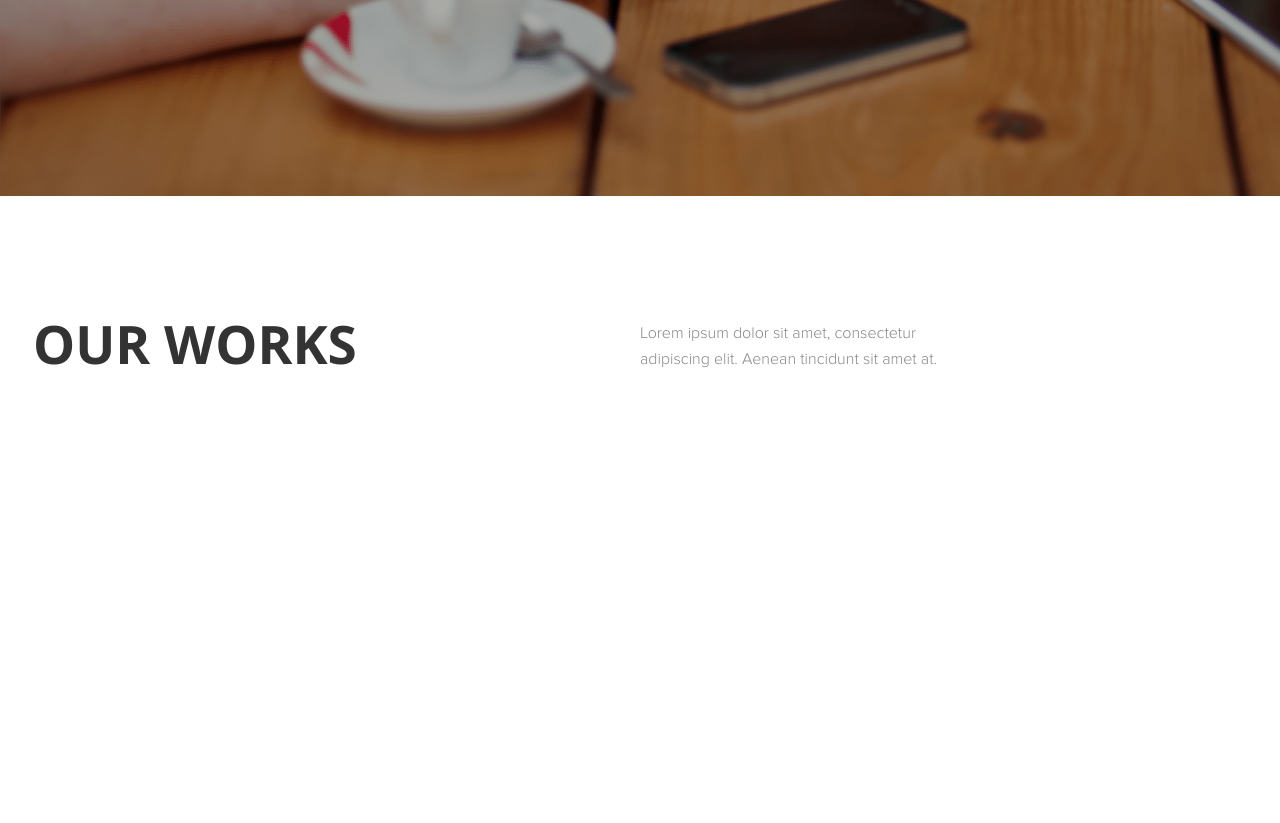
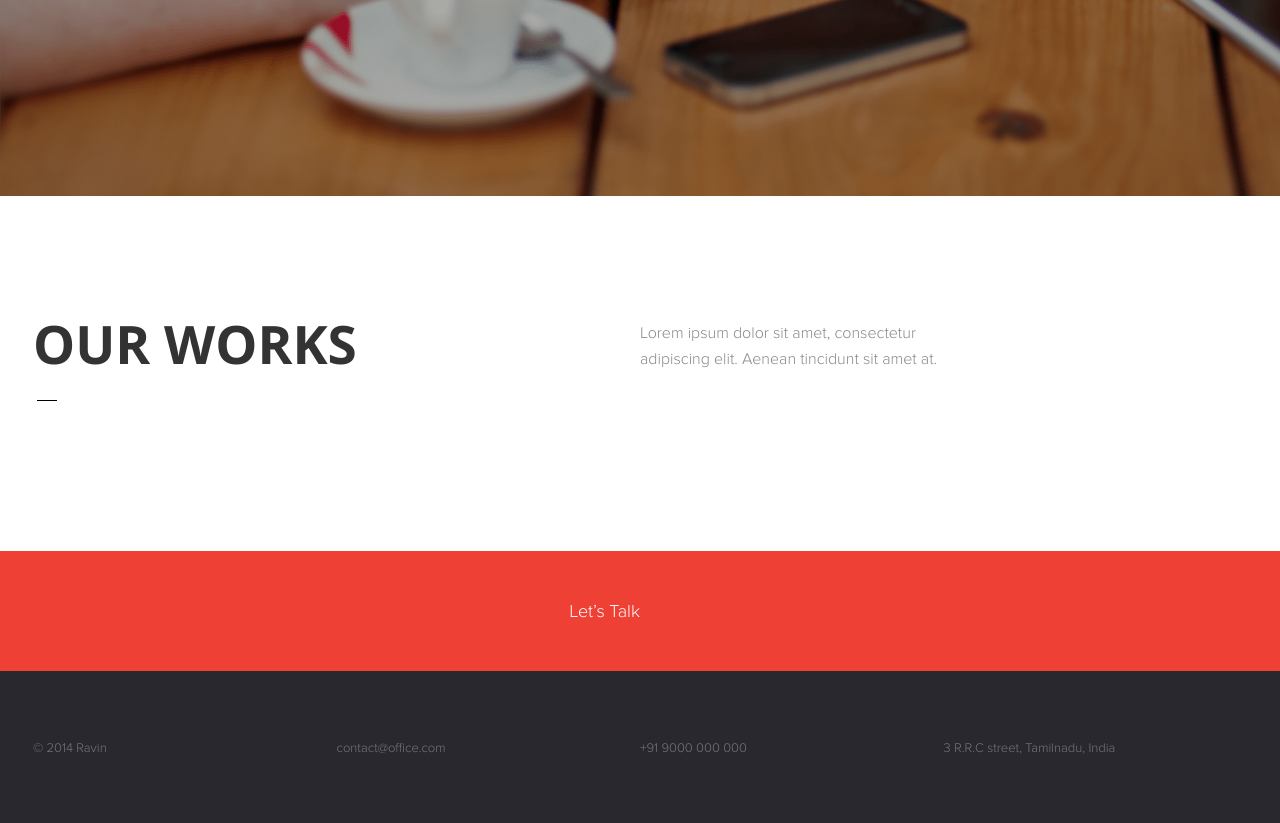
Before and after one commit to MansAhmadBON/revan, a website: page build/index.html in a window 1280 px wide. Shown: the part 604-1427 px from the top of the page. Before the commit the page ends 1126 px from the top, so only its background shows below. Drawn offline with nearby package versions, Linux system fonts and the light colour scheme.

Commit message:
feat: added components: talk, footer

```diff
--- a/src/scss/components/_index.scss
+++ b/src/scss/components/_index.scss
@@ -5,3 +5,4 @@
 @import 'logoBox';
 @import 'primeContentHeader';
 @import 'sectionWorks';
+@import 'sectionTalk';
--- a/src/scss/components/containerContent.scss
+++ b/src/scss/components/containerContent.scss
@@ -1,4 +1,8 @@
 .containerContent {
-    width: 1214px;
+    max-width: 1214px;
     margin: 0 auto;
 }
+
+.containerContent-footer {
+    height: 100%;
+}
--- /dev/null
+++ b/src/scss/components/sectionTalk.scss
@@ -0,0 +1,15 @@
+@import '../base/index';
+.sectionTalk {
+    background-color: $bgColorRed;
+    width: 100%;
+    height: 120px;
+    display: flex;
+    justify-content: center;
+    align-items: center;
+    &__link {
+        color: $secondaryTextColor;
+        font-size: 18px;
+        font-family: $primeTextFont;
+        transform: translateX(-50%)
+    }
+}
--- a/src/scss/components/sectionWorks.scss
+++ b/src/scss/components/sectionWorks.scss
@@ -9,6 +9,12 @@
     display: flex;
     .worksColumn-left {
         flex-basis: 50%;
+        .worksColumn__title {
+            &::after {
+                @include line(#000, 30px);
+                margin-left: 4px;
+            }
+        }
     }
     .worksColumn-right {
         flex-basis: 50%;
--- a/src/scss/layoult/_index.scss
+++ b/src/scss/layoult/_index.scss
@@ -1 +1,2 @@
 @import 'header';
+@import 'footer';
--- /dev/null
+++ b/src/scss/layoult/footer.scss
@@ -0,0 +1,20 @@
+@import '../base/index';
+
+footer {
+    height: 152px;
+    background-color: $primeBgColor;
+    .footerItems {
+        width: 100%;
+        height: 100%;
+        display: flex;
+        align-items: center;
+        &__item {
+            flex-basis: 25%;
+            .footerLink {
+                font-family: $primeTextFont;
+                font-size: 13px;
+                color: #76767b;
+            }
+        }
+    }
+}
--- a/src/scss/vendors/mixins.scss
+++ b/src/scss/vendors/mixins.scss
@@ -1,6 +1,6 @@
 @import '../base/index';
 
-@mixin line($bgColor, $mrgTop, $mrgBottom) {
+@mixin line($bgColor, $mrgTop, $mrgBottom: 0) {
     content: '';
     display: block;
     width: 20px;
```
Also changed, not shown: build/css/components/containerContent.css, build/css/components/primeContentHeader.css, build/css/components/sectionTalk.css (added), build/css/components/sectionWorks.css, build/css/layoult/footer.css (added), build/css/main.css, build/index.html.
